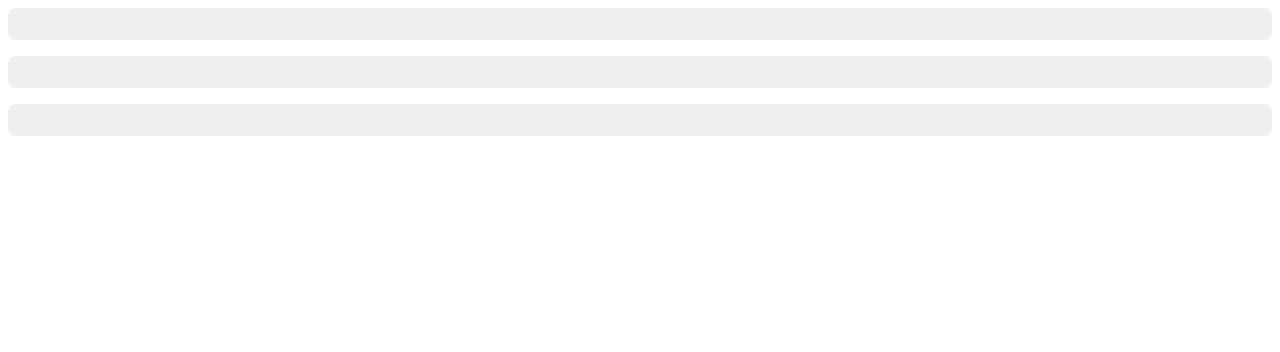
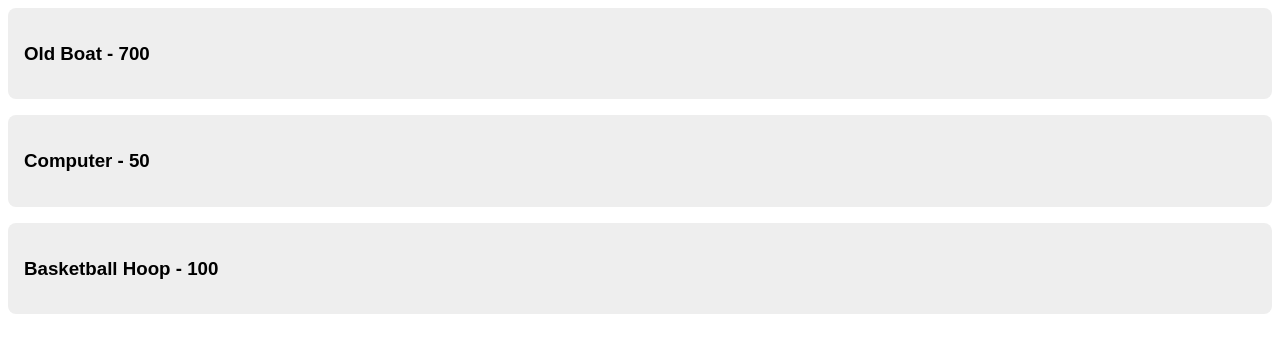
Before and after one commit to NotNanetteKaye/buy-and-sell, an Angular app: page /listings in a window 1280 px wide. Shown: the top 352 px of the page. Built offline with nearby package versions, Linux system fonts and the light colour scheme.

Commit message:
giunsa pass data like react 'props' in Angular?

```diff
--- a/src/app/listings-page/listings-page.component.html
+++ b/src/app/listings-page/listings-page.component.html
@@ -1,7 +1,11 @@
 <div>
     <div class="content-box" *ngFor="let listing of listings">
-
+        <a routerLink="/listings/{{listing.id}}">
+            <h3>{{listing.name}} - {{listing.price}}</h3>
+        </a>
     </div>
 </div>
 
-<!-- ano ang structural directive? -->
+<!-- ano ang structural directive?
+giunsa pass data like react 'props' in Angular?
+-->
```
